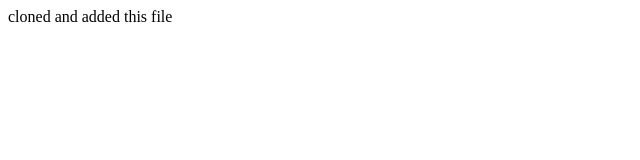
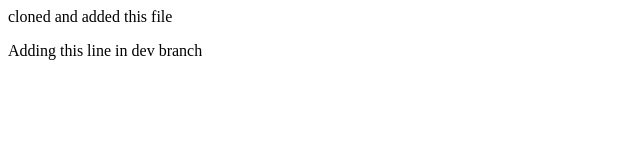
Before and after one commit to krithika-h/Learn_git, a plain HTML site: page index.html in a window 1280 px wide. Shown: the whole page, without its empty margins (0-640 px from the left). Drawn offline with Linux system fonts and the light colour scheme.

Commit message:
modified index.html file
created dev branch and modified the file

```diff
--- a/index.html
+++ b/index.html
@@ -2,4 +2,7 @@
     <p>
         cloned and added this file
     </p>
+    <p>
+        Adding this line in dev branch
+    </p>
 </html>
```
